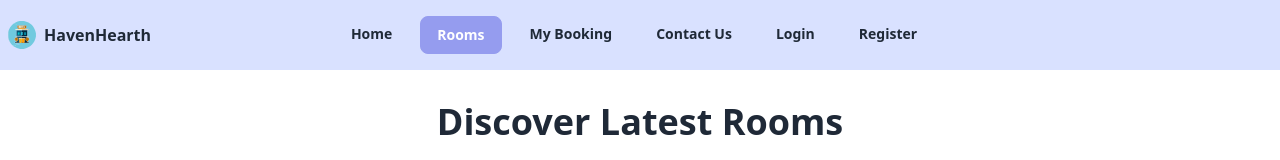
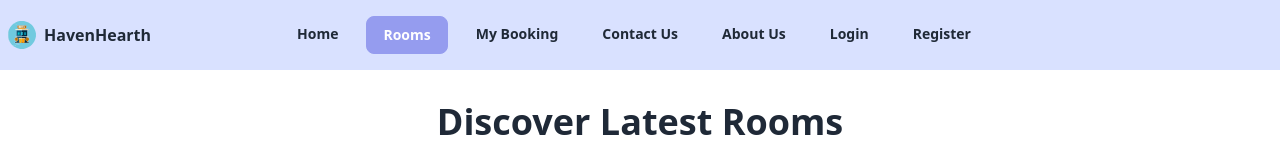
Before and after one commit to TanveerAhmed4545/react-heaven-hearth-client, a React (Vite) app: page /rooms in a window 1280 px wide. Shown: the top 160 px of the page. Built offline with nearby package versions, Linux system fonts and the light colour scheme; no server answers.

Commit message:
add about page

```diff
--- /dev/null
+++ b/src/pages/About/About.jsx
@@ -0,0 +1,42 @@
+
+
+const About = () => {
+    return (
+        <div className=" my-5 lg:my-10">
+      <div className="mb-5 lg:mb-10">
+        <div
+          className="hero rounded-2xl "
+          style={{
+            backgroundImage: "url(https://i.ibb.co/kc3MWJd/the.jpg)",
+          }}
+        >
+          <div className="hero-overlay bg-opacity-60  "></div>
+          <div className="hero-content text-center text-neutral-content">
+            <div className="max-w-lg py-24">
+              <h1 className="mb-5 text-5xl font-bold">About Us</h1>
+              <p className="mb-5">Welcome to Heaven Hearth Hotel Booking, where the rhythm of the waves sets the tone for your tranquil escape. Nestled beside the shimmering sea, our curated selection of coastal retreats beckons you to unwind in harmony with nature is symphony.  Allow yourself to be enchanted by the beauty of the shore as you explore our handpicked havens, where every stay promises panoramic views and blissful moments by the waters edge. Welcome to a world where the soothing sounds of the sea accompany your journey to paradise.</p>
+            </div>
+          </div>
+        </div>
+      </div>
+
+      <div>
+        <h2 className="text-center mb-5 font-bold text-4xl">OUR PHILOSOPHY</h2>
+        <p className="font-medium text-center">
+        At Heaven Hearth Hotel Booking, we understand that travel preferences vary just as much as literary tastes. Some seek the convenience of digital bookings, while others crave the tactile experience and charm of physical spaces. They revel in the artistry of interior design, the scent of freshly laundered linens, and the feel of plush furnishings. They delight in the memories created by each destination, cherishing the moments spent exploring new surroundings and indulging in local culture.
+<br />
+<br />
+Our patrons are connoisseurs of hospitality, valuing not just the accommodation but the entire experience it offers. They appreciate the beauty of thoughtfully designed spaces, the warmth of personalized service, and the allure of unique amenities. They seek out destinations that resonate with their sense of style and sophistication, where every detail is crafted to elevate their stay into a cherished memory.
+<br />
+<br />
+Just as book lovers cherish their collections, our guests treasure their travel experiences. They relish the opportunity to discover hidden gems and off-the-beaten-path destinations, savoring each moment and creating stories to be remembered long after their journey ends. They understand that travel is not just about reaching a destination but about immersing oneself in the journey, embracing new experiences, and forging connections with people and places along the way.
+<br />
+<br />
+At Heaven Hearth Hotel Booking, we are dedicated to serving these discerning travelers, providing a curated selection of exceptional accommodations and personalized service that caters to their unique preferences and desires. Whether they seek the tranquility of a secluded retreat, the excitement of a vibrant city, or the charm of a coastal escape, we strive to exceed their expectations and create moments of joy, wonder, and inspiration that will linger in their hearts forever.
+        </p>
+      </div>
+    </div>
+    );
+};
+
+export default About;
--- a/src/routes/Routes.jsx
+++ b/src/routes/Routes.jsx
@@ -10,6 +10,7 @@ import RoomDetails from "../pages/RoomDetails/RoomDetails";
 import PrivateRoute from "./PrivateRoute";
 import MyReview from "../pages/MyBooking/MyReview";
 import Contact from "../pages/Contact/Contact";
+import About from "../pages/About/About";
 
 
 const router = createBrowserRouter([
@@ -57,6 +58,11 @@ const router = createBrowserRouter([
             path: '/contact',
             element: <Contact></Contact>
         }
+        ,
+        {
+            path: '/about',
+            element: <About></About>
+        }
       ]
     },
   ]);
--- a/src/shared/Navbar.jsx
+++ b/src/shared/Navbar.jsx
@@ -40,6 +40,13 @@ const Navbar = () => {
            ? "pending"
            : "mr-3  font-semibold"
        }>Contact Us</NavLink></li>
+       <li><NavLink  to='/about'  className={({ isActive, isPending }) =>
+         isActive
+           ? "bg-none border bg-[#959cef] text-white font-semibold border-[#959cef] mr-3"
+           : isPending
+           ? "pending"
+           : "mr-3  font-semibold"
+       }>About Us</NavLink></li>
 
 
         {
```
